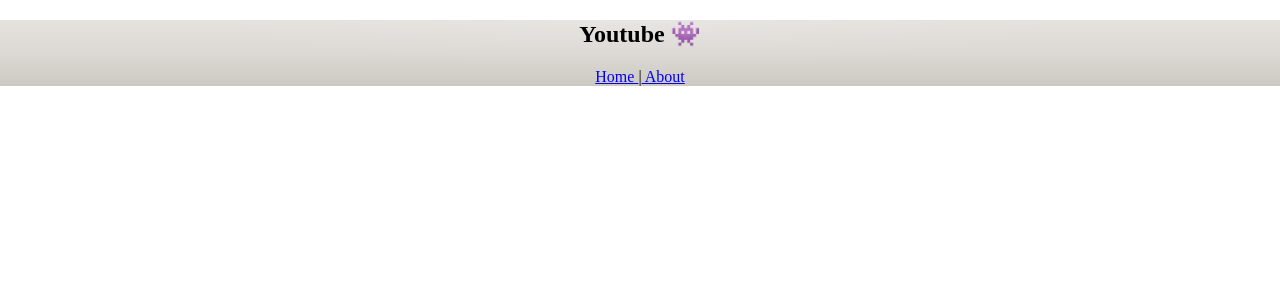
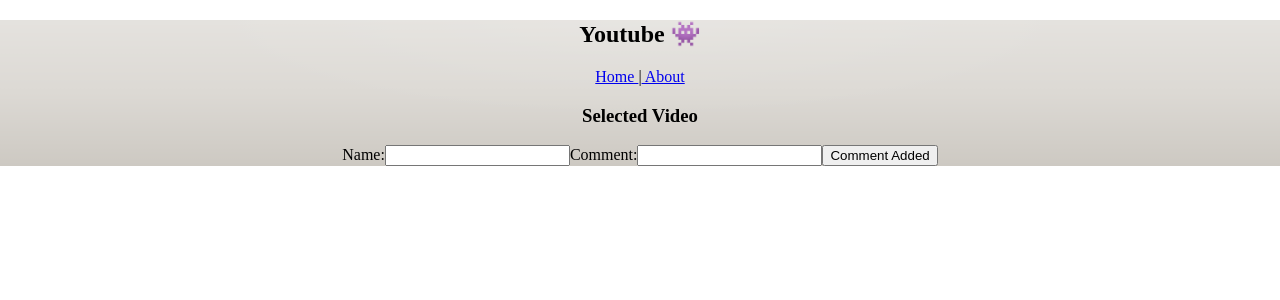
Before and after one commit to amber-king/9_3-Youtube-Clone-Project_Copy, a React (Create React App) app: page /video/1 in a window 1280 px wide. Shown: the top 300 px of the page. Built offline with nearby package versions, Linux system fonts and the light colour scheme.

Commit message:
code for picked video, shows on page

```diff
--- a/package.json
+++ b/package.json
@@ -10,6 +10,7 @@
     "react-dom": "^18.2.0",
     "react-router-dom": "^6.9.0",
     "react-scripts": "5.0.1",
+    "react-youtube": "^10.1.0",
     "web-vitals": "^2.1.4"
   },
   "scripts": {
--- a/src/App.js
+++ b/src/App.js
@@ -1,7 +1,7 @@
 
 import './App.css';
 // import { useEffect } from 'react';
-// import SearchBar from './Components/SearchBar';
+//  import SearchBar from './Components/SearchBar';
 
 
 
--- a/src/Components/SoloVideo.js
+++ b/src/Components/SoloVideo.js
@@ -6,15 +6,39 @@
 // ? make a state for search & user search
 
 
-import React, {useEffect,useState} from 'react'
+import React, { useEffect, useState } from 'react'
 import Youtube from "react-youtube"
-import {useParams } from "react-router-dom"
+import { useParams } from "react-router-dom"
 
 
-export default function SoloVideo({solovid}) {
+export default function SoloVideo({ solovid }) {
     console.log("test")
-    const {id} = useParams()
-    const [soloVideo, setSoloVideo] = useState([])
+    const { id } = useParams()
+
+    const [comments, setComments] = useState([])
+    const [newComment, setNewComment] = useState({
+        commenter: "",
+        comment: "",
+    })
+    function handleTextChange(event) {
+        setNewComment({ ...newComment, [event.target.id]: event.target.value })
+    }
+
+    function handleSubmit(event) {
+        event.preventDefault()
+        setComments([...comments, newComment])
+        setNewComment({
+            commenter: "",
+            comment: "",
+        })
+    }
+
+    const storageComments = JSON.parse(window.localStorage.getItem(id))
+
+
+    useEffect(() => {
+        window.localStorage.setItem(id, JSON.stringify(comments))
+    }, [id, comments])
 
 
 
@@ -33,7 +57,47 @@
     //         }, [])
     // })
 
- return null;
+    return (
+        <div className="clicked-vid">
+            <h3>Selected Video</h3>
+            <Youtube videoId={id} />
+            <form onSubmit={handleSubmit}>
+                <label htmlFor="commenter">
+                    Name:{""}
+                    <input
+                        type="text"
+                        id="commenter"
+                        value={newComment.commenter}
+                        onChange={handleTextChange}>
+
+                    </input>
+                </label>
+                <label htmlFor="comment">
+                    {""}
+                    Comment:{""}
+                    <input
+                        type="text"
+                        id="comment"
+                        value={newComment.comment}
+                        onChange={handleTextChange}>
+
+                    </input>
+                    {""}
+                </label>
+                <button type="submit">Comment Added</button>
+                <ul id="comments-here"></ul>
+            </form>
+            {storageComments?.map((comment, after) => {
+                return (
+                    <li id={after}>
+                        <p>
+                            {comment.commenter} ➡️ {comment.comment}
+                        </p>
+                    </li>
+                )
+            })}
+        </div>
+    )
 
 
 }
```
Also changed, not shown: src/Components/SearchBar.js (+16 -16 lines), 1 other file (tests, documents, lock files or other folders).
